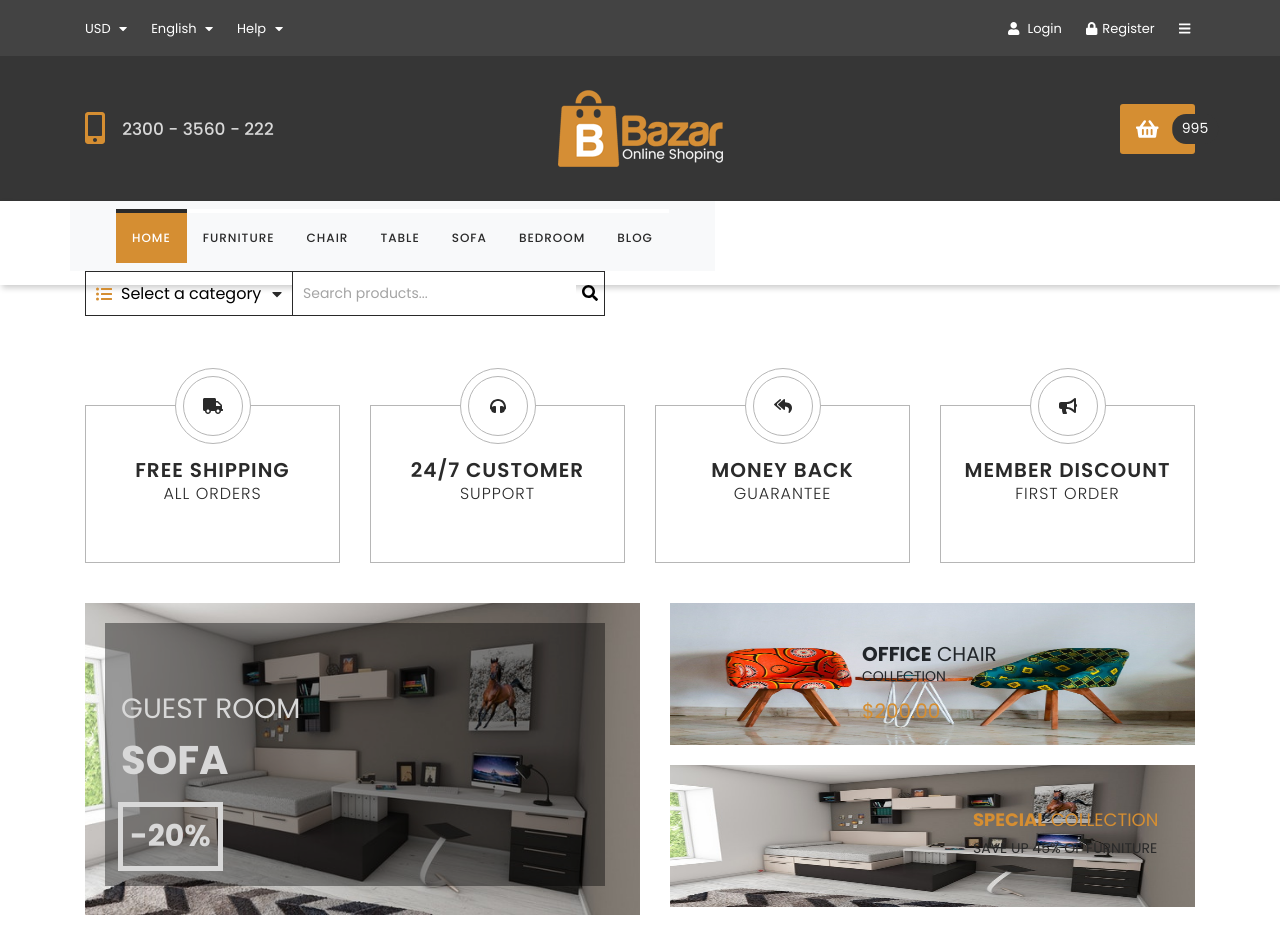
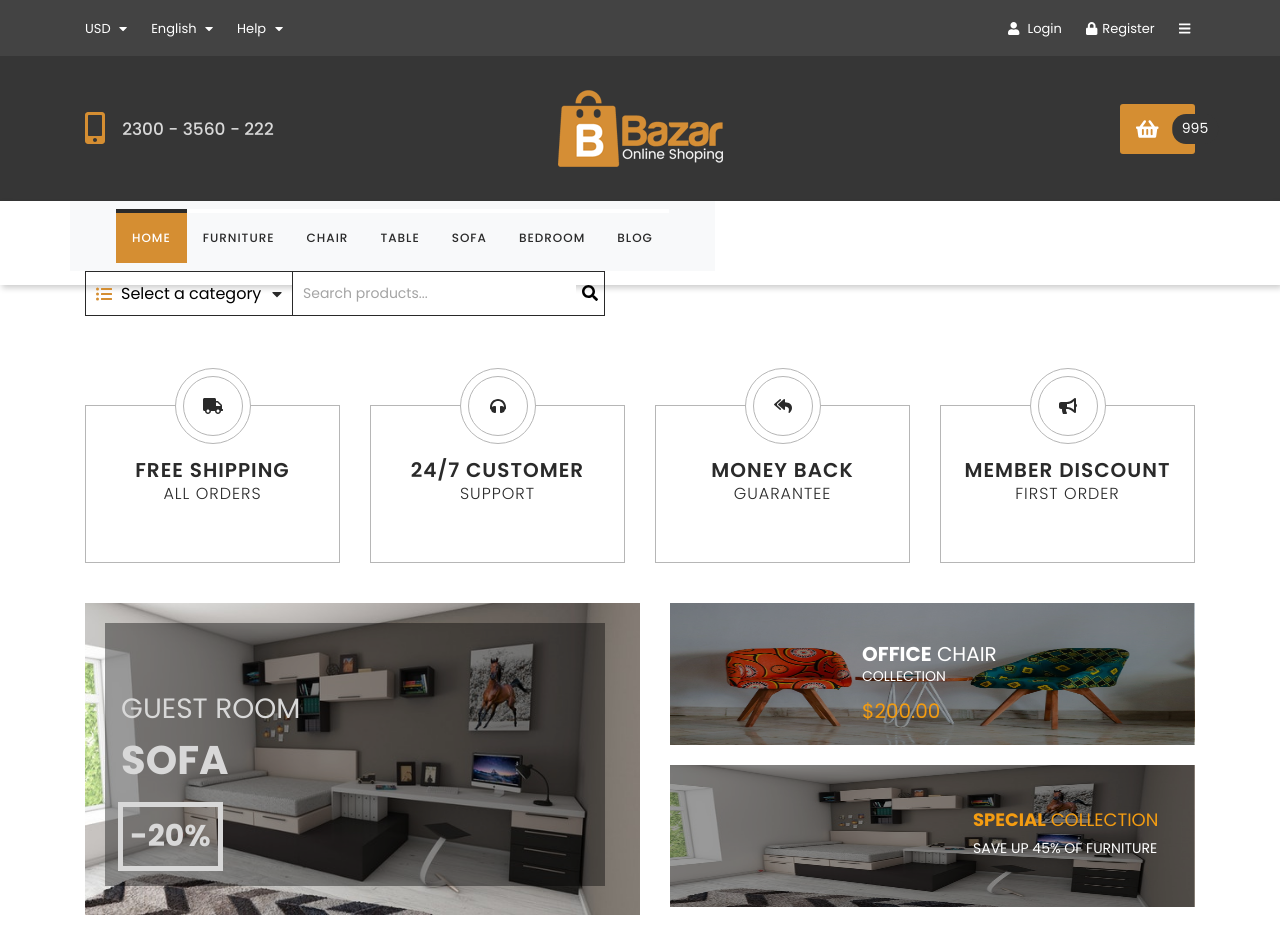
Before and after one commit to kamilwilk95/wdp-2206-02, a React (Create React App) app: page / in a window 1280 px wide. Shown: the top 952 px of the page. Built offline with nearby package versions, Linux system fonts and the light colour scheme.

Commit message:
Add overlay and change text color in SaleBox

```diff
--- a/src/components/features/SaleBox/SaleBox.js
+++ b/src/components/features/SaleBox/SaleBox.js
@@ -10,7 +10,7 @@ const SaleBox = sale_img => {
         <div className={styles.wrapper}>
           <div className={styles.leftinner}>
             <div className={styles.box_img}>
-              <img src='./images/promotion-bed.jpg' alt='promotion-left' />
+              <img src='./images/promotion-bed.jpg' alt='sale-left' />
             </div>
             <p className={styles.promo_text}>
               GUEST ROOM<span> SOFA</span>
@@ -19,14 +19,18 @@ const SaleBox = sale_img => {
           </div>
           <div className={styles.rightinner}>
             <div>
-              <img src='./images/furnitures-chairs.jpg' alt='promotion' />
+              <div className={styles.overlay_top}>
+                <img src='./images/furnitures-chairs.jpg' alt='sale' />{' '}
+              </div>
               <p className={styles.topSale_text}>
                 <strong>OFFICE</strong> CHAIR<span> COLLECTION</span>
               </p>
               <p className={styles.topSale_text_price}>$200.00</p>
             </div>
             <div>
-              <img src='./images/promotion-bed.jpg' alt='promotion' />
+              <div className={styles.overlay_bottom}>
+                <img src='./images/promotion-bed.jpg' alt='sale' />
+              </div>
               <p className={styles.bottomSale_text}>
                 <strong>SPECIAL</strong> COLLECTION
                 <span> SAVE UP 45% OF FURNITURE</span>
--- a/src/components/features/SaleBox/SaleBox.module.scss
+++ b/src/components/features/SaleBox/SaleBox.module.scss
@@ -51,15 +51,47 @@
     }
   }
   .rightinner {
+    position: relative;
     display: flex;
     flex-direction: column;
     width: 50%;
     height: 405px;
     padding-left: 30px;
+
     img {
       width: 100%;
       height: 100%;
       padding-bottom: 20px;
+    }
+
+    .overlay_top {
+      height: 100%;
+    }
+
+    .overlay_top::before {
+      position: absolute;
+      content: "";
+      opacity: 0.4;
+      background-color: $color-black;
+      width: 94.5%;
+      height: 35%;
+      top: 0px;
+      left: 30px;
+    }
+
+    .overlay_bottom {
+      height: 100%;
+    }
+
+    .overlay_bottom::before {
+      position: absolute;
+      content: "";
+      opacity: 0.4;
+      background-color: $color-black;
+      width: 94.5%;
+      height: 35%;
+      top: 40%;
+      left: 30px;
     }
   }
   .rightinner > div {
@@ -75,10 +107,11 @@
 
   .topSale_text {
     top: 10%;
-    left: 70%;
+    left: 40%;
     font-size: 20px;
     padding-right: 150px;
     line-height: 1;
+    color: $text-color-white;
     span {
       font-size: 14px;
     }
@@ -86,21 +119,21 @@
 
   .topSale_text_price {
     top: 23%;
-    left: 70%;
+    left: 40%;
     font-size: 20px;
-    color: $primary;
+    color: $text-price-sale;
   }
 
   .bottomSale_text {
     font-size: 18px;
     top: 50%;
-    left: 80%;
-    color: $primary;
+    left: 60%;
+    color: $text-price-sale;
 
     span {
       font-size: 14px;
       left: 100%;
-      color: $text-color;
+      color: $text-color-white;
     }
   }
 }
--- a/src/styles/settings.scss
+++ b/src/styles/settings.scss
@@ -19,7 +19,9 @@ $color-black: #000;
 $text-color: #2a2a2a;
 $text-color-gray: #a4a4a4;
 $text-color-dirty-white: #d8d8d8ff;
+$text-color-white: white;
 $text-price-old: #a5a5a5;
+$text-price-sale: #f39c12;
 
 //product-box-colors
 $stars-average: #2a2a2aff;
```
